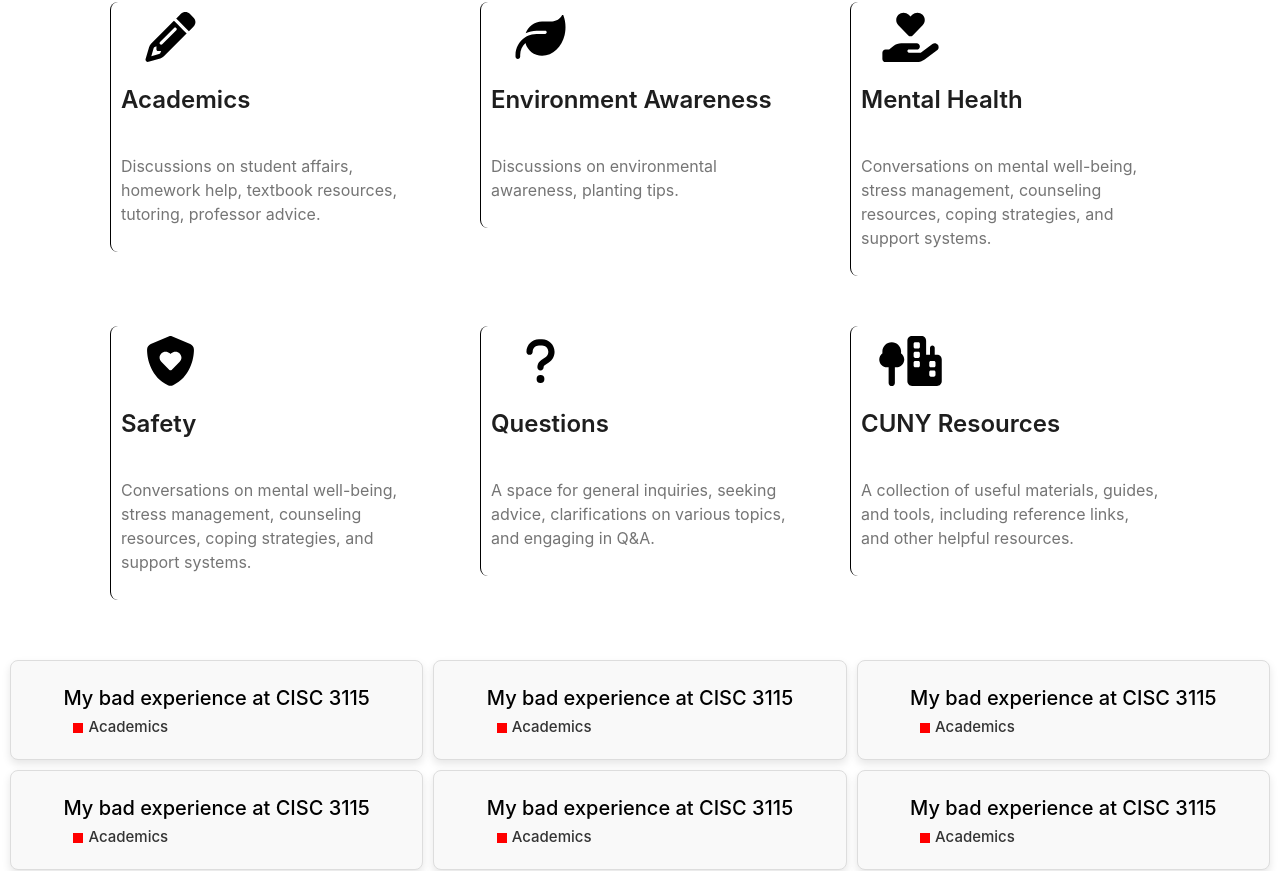
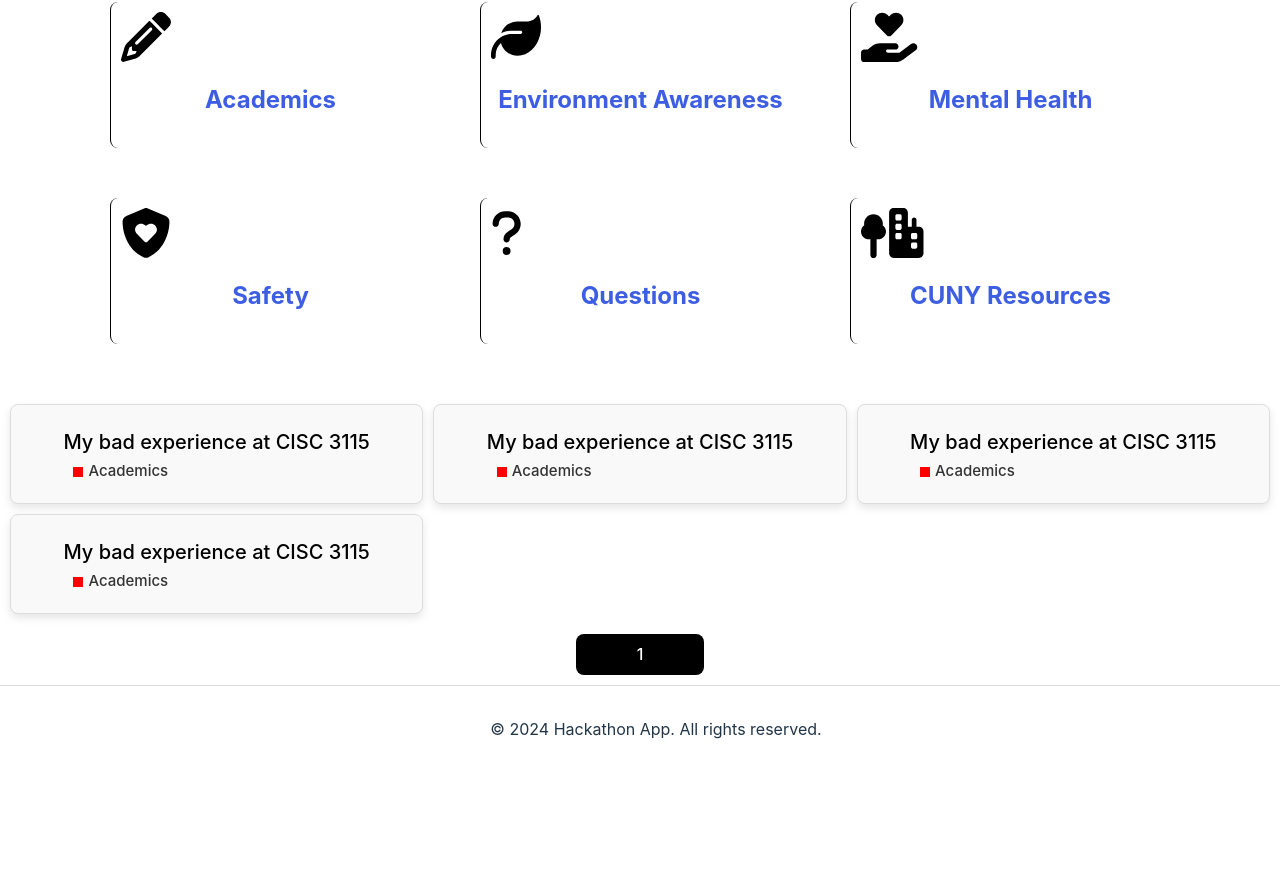
Before and after one commit to Buringskul/CTP-Hackathon, a React (Vite) app in the folder frontend/: page /postlogin in a window 1280 px wide. Shown: the part 219-1090 px from the top of the page. After the commit the page ends 992 px from the top, so only its background shows below. Built offline with nearby package versions, Linux system fonts and the light colour scheme.

Commit message:
new submission section draft

```diff
--- a/frontend/src/components/DiscussionBoardPage.jsx
+++ b/frontend/src/components/DiscussionBoardPage.jsx
@@ -2,6 +2,7 @@ import React, { useState } from 'react';
 import '../styles/DiscussionBoardPage.css';
 import { FontAwesomeIcon } from '@fortawesome/react-fontawesome';
 import { faUser, faPlus, faX, faHeart } from '@fortawesome/free-solid-svg-icons';
+import NewSubmissionSection from './NewSubmissionSection';
 
 
 function DiscussionBoardPage() {
@@ -64,10 +65,11 @@ function DiscussionBoardPage() {
                     </button>
                 ))}
             </div>
+            <NewSubmissionSection/>
         </div>
     );
 }
 
 
 
-export default DiscussionBoardPage
+export default DiscussionBoardPage;
--- /dev/null
+++ b/frontend/src/components/NewSubmissionSection.jsx
@@ -0,0 +1,44 @@
+import React, { useState } from 'react';
+import '../styles/NewSubmissionSection.css';
+
+function NewSubmissionSection({category}){
+    const postCategory=category?category:null;
+    return (
+        <div className='new-submission-overlay'>
+            <div className='new-submission-container'>
+            <form className="new-submission-form">
+                    <input
+                        type="text"
+                        placeholder='Title'
+                        className="title-text"
+                        name="title"
+                        required
+                    />
+                    <select
+                        name="category"
+                        id="category"
+                        className="category-select"
+                        required
+                    >
+                        <option value="" disabled selected>Select a category</option>
+                        <option value="academics">Academics</option>
+                        <option value="environment">Environment Awareness</option>
+                        <option value="mental_health">Mental Health</option>
+                        <option value="safety">Safety</option>
+                        <option value="questions">Questions</option>
+                        <option value="cun_resources">CUNY Resources</option>
+                    </select>
+                    <textarea
+                        placeholder="Description"
+                        className="description-text"
+                        name="description"
+                        required
+                    ></textarea>
+                    <button type="submit" className='submit-button'>Submit</button>
+                </form>
+            </div>
+        </div>
+    );
+}
+
+export default NewSubmissionSection;
--- a/frontend/src/components/PostLoginContent.jsx
+++ b/frontend/src/components/PostLoginContent.jsx
@@ -9,57 +9,29 @@ function PostLoginContent(){
         <h2 className="category-title">Categories</h2>
         <p className="category-title">topics and resources</p>
         <div className="grid-container">
-          <a href='/discussionboard' className="grid-item discussionboard">
-            <FontAwesomeIcon className='icon' icon={faPencil}/>
+          <a href='/discussionboard' className="post-login-grid-item discussionboard">
+            <FontAwesomeIcon className='post-login-icon' icon={faPencil}/>
             <h2>Academics</h2>
-            <p>
-              Discussions on student affairs, homework help,
-              textbook resources, tutoring, professor advice.
-            </p>
           </a>
-          <a className="grid-item">
-            <FontAwesomeIcon className='icon' icon={faLeaf}/>
+          <a className="post-login-grid-item">
+            <FontAwesomeIcon className='post-login-icon' icon={faLeaf}/>
             <h2>Environment Awareness</h2>
-            <p>
-              Discussions on environmental awareness,
-              planting tips.
-            </p>
           </a>
-          <a className="grid-item">
-            <FontAwesomeIcon className='icon' icon={faHandHoldingHeart}/>
+          <a className="post-login-grid-item">
+            <FontAwesomeIcon className='post-login-icon' icon={faHandHoldingHeart}/>
             <h2>Mental Health</h2>
-            <p>
-            Conversations on mental well-being,
-            stress management, counseling resources,
-            coping strategies, and support systems.
-            </p>
           </a>
-          <a className="grid-item">
-          <FontAwesomeIcon className='icon' icon={faShieldHeart}/>
+          <a className="post-login-grid-item">
+          <FontAwesomeIcon className='post-login-icon' icon={faShieldHeart}/>
             <h2>Safety</h2>
-            <p>
-            Conversations on mental well-being,
-            stress management, counseling resources,
-             coping strategies, and support systems.            </p>
           </a>
-          <a className="grid-item">
-            <FontAwesomeIcon className='icon' icon={faQuestion}/>
+          <a className="post-login-grid-item">
+            <FontAwesomeIcon className='post-login-icon' icon={faQuestion}/>
             <h2>Questions</h2>
-            <p>
-            A space for general inquiries, seeking
-            advice, clarifications on various topics,
-            and engaging in Q&A.
-            </p>
           </a>
-          <a className="grid-item">
-            <FontAwesomeIcon className='icon' icon={faTreeCity}/>
+          <a className="post-login-grid-item">
+            <FontAwesomeIcon className='post-login-icon' icon={faTreeCity}/>
             <h2>CUNY Resources</h2>
-            <p>
-            A collection of useful materials, guides,
-            and tools, including reference
-            links, and other helpful resources.
-
-            </p>
           </a>
         </div>
       </div>
--- a/frontend/src/components/SubmissionSnippets.jsx
+++ b/frontend/src/components/SubmissionSnippets.jsx
@@ -3,20 +3,6 @@ import '../styles/SubmissionSnippets.css';
 
 function SubmissionSnippets() {
     const Submissions = [
-        { user: 'Resource 1', title: 'My bad experience at CISC 3115', category: 'Academics', likes: '' },
-        { user: 'Resource 1', title: 'My bad experience at CISC 3115', category: 'Academics', likes: '' },
-        { user: 'Resource 1', title: 'My bad experience at CISC 3115', category: 'Academics', likes: '' },
-        { user: 'Resource 1', title: 'My bad experience at CISC 3115', category: 'Academics', likes: '' },
-        { user: 'Resource 1', title: 'My bad experience at CISC 3115', category: 'Academics', likes: '' },
-        { user: 'Resource 1', title: 'My bad experience at CISC 3115', category: 'Academics', likes: '' },
-        { user: 'Resource 1', title: 'My bad experience at CISC 3115', category: 'Academics', likes: '' },
-        { user: 'Resource 1', title: 'My bad experience at CISC 3115', category: 'Academics', likes: '' },
-        { user: 'Resource 1', title: 'My bad experience at CISC 3115', category: 'Academics', likes: '' },
-        { user: 'Resource 1', title: 'My bad experience at CISC 3115', category: 'Academics', likes: '' },
-        { user: 'Resource 1', title: 'My bad experience at CISC 3115', category: 'Academics', likes: '' },
-        { user: 'Resource 1', title: 'My bad experience at CISC 3115', category: 'Academics', likes: '' },
-        { user: 'Resource 1', title: 'My bad experience at CISC 3115', category: 'Academics', likes: '' },
-        { user: 'Resource 1', title: 'My bad experience at CISC 3115', category: 'Academics', likes: '' },
         { user: 'Resource 1', title: 'My bad experience at CISC 3115', category: 'Academics', likes: '' },
         { user: 'Resource 1', title: 'My bad experience at CISC 3115', category: 'Academics', likes: '' },
         { user: 'Resource 1', title: 'My bad experience at CISC 3115', category: 'Academics', likes: '' },
--- /dev/null
+++ b/frontend/src/styles/NewSubmissionSection.css
@@ -0,0 +1,11 @@
+.new-submission-overlay{
+    display: flex;
+    justify-content: center;
+    align-items: center;
+}
+
+.new-submission-container{
+    height: 70vh;
+    width: 80vw;
+    border: 2px solid #333;
+}
--- a/frontend/src/styles/PostLoginContent.css
+++ b/frontend/src/styles/PostLoginContent.css
@@ -1,3 +1,76 @@
-.categories{
 
+  .categories {
+    display: block;
+    margin-top: -25vw;
+  }
+
+  .categories .category-title {
+    margin-top: 0px;
+    display: block;
 }
+
+.post-login-icon{
+  font-size: 50px;
+}
+
+/* Specific styling for h2 within categories */
+.categories h2.category-title {
+    font-size: 44px !important; /* Larger font size for h2 */
+    color: #1E1E1E !important;
+}
+
+/* Specific styling for p within categories */
+.categories p.category-title {
+    font-size: 24px !important; /* Smaller font size for p */
+    color: #757575; /* Optional: set a different color */
+    margin-bottom: 50px;
+}
+
+  .categories h2 {
+    font-size: 24px;
+    margin-bottom: 10px;
+  }
+
+  .categories p {
+    font-size: 16px;
+    color: #757575;
+  }
+
+  .grid-container {
+    display: flex;
+    flex-direction: row;
+    flex-wrap: wrap;
+    align-items: flex-start;
+    gap: 50px;
+    justify-content: center; /* Center the grid items horizontally */
+    margin: 0; /* Remove default margin */
+    padding: 0; /* Remove default padding */
+    margin-bottom: 50px;
+  }
+
+  .post-login-grid-item {
+    box-sizing: border-box;
+    padding: 10px;
+    width: 320px;
+    min-width: 160px;
+    background: #FFFFFF;
+    border-left: 1px solid #000000;
+    border-radius: 8px;
+    text-align: left;
+  }
+
+  .grid-item h2 {
+    font-family: 'Inter', sans-serif;
+    font-weight: 600;
+    font-size: 24px;
+    color: #1E1E1E;
+    text-align: left;
+  }
+
+  .grid-item p {
+    font-family: 'Inter', sans-serif;
+    font-weight: 400;
+    font-size: 16px;
+    color: #757575;
+    text-align: left;
+  }
```
